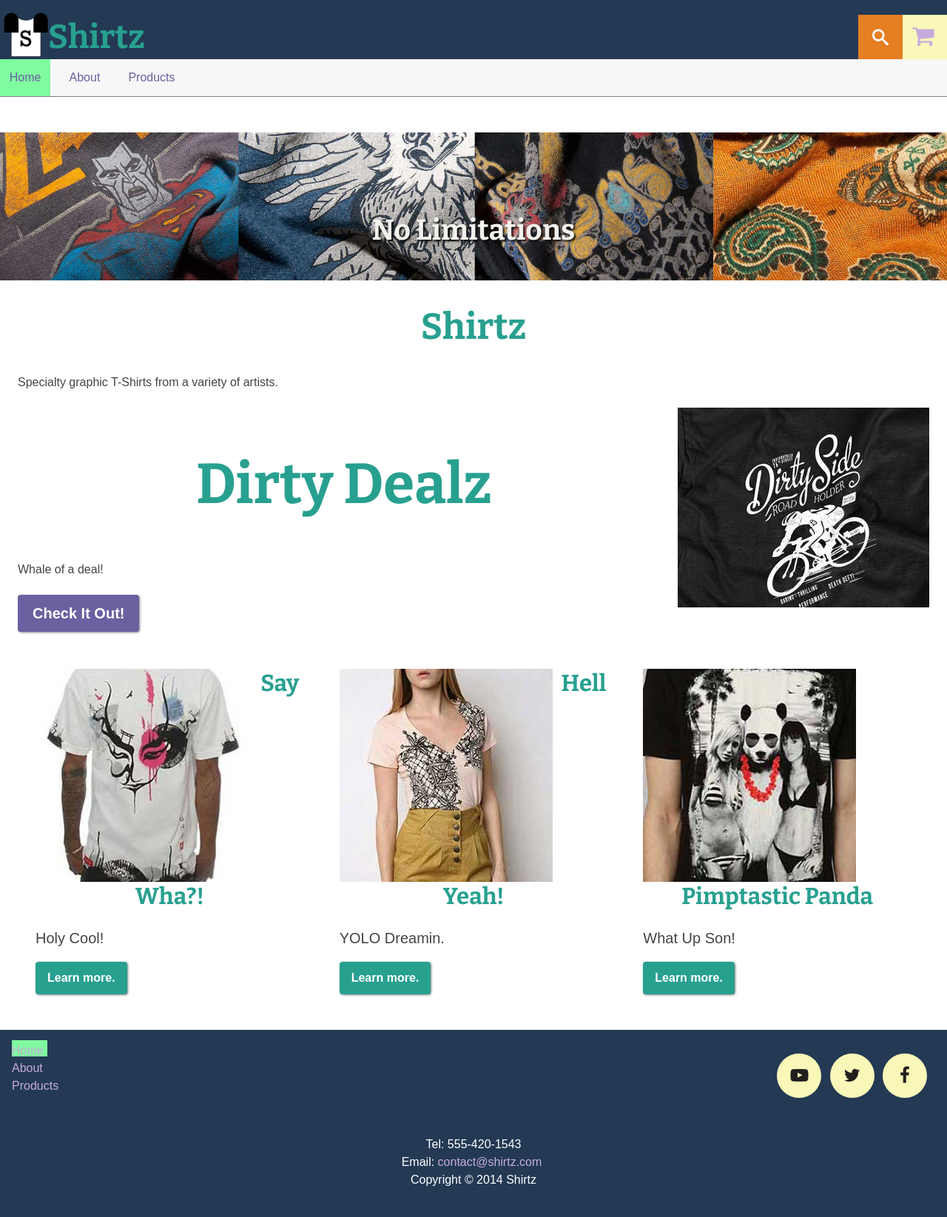
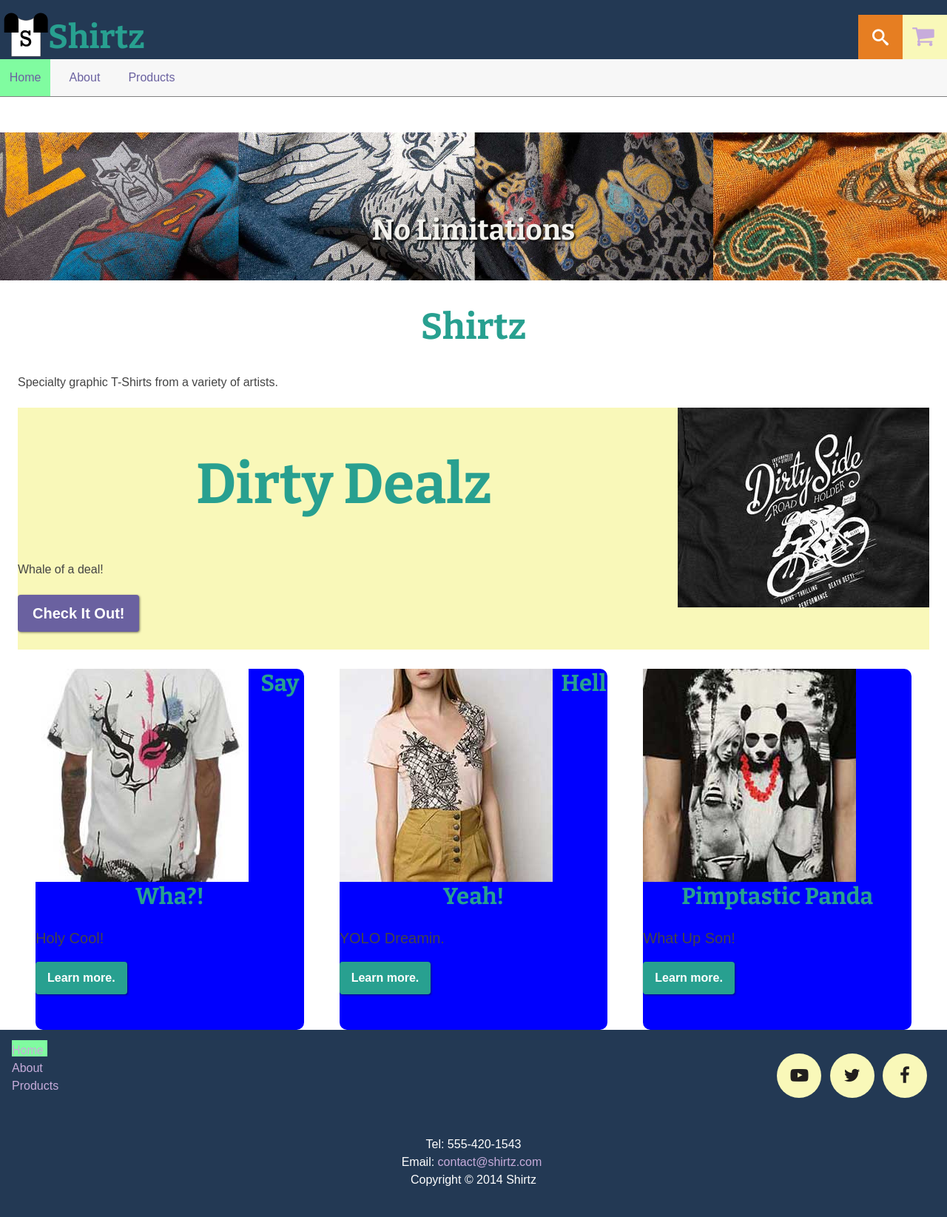
Before and after one commit to mart0855/ecommerce-website, a Jekyll site: the page built from index.html, in a window 1280 px wide. Shown: the whole page at 74% size. Built offline with Jekyll 4.4.1, drawn with Linux system fonts in a browser that asks for light colours; nearby versions of some CDN libraries; Markdown is read by kramdown in place of the engine named in the settings.

Commit message:
Added promos.css

```diff
--- a/css/shirtz.css
+++ b/css/shirtz.css
@@ -12,3 +12,4 @@
 {% include css/header.css %}
 {% include css/footer.css %}
 {% include css/product-list.css %}
+{% include css/promos.css %}
```
